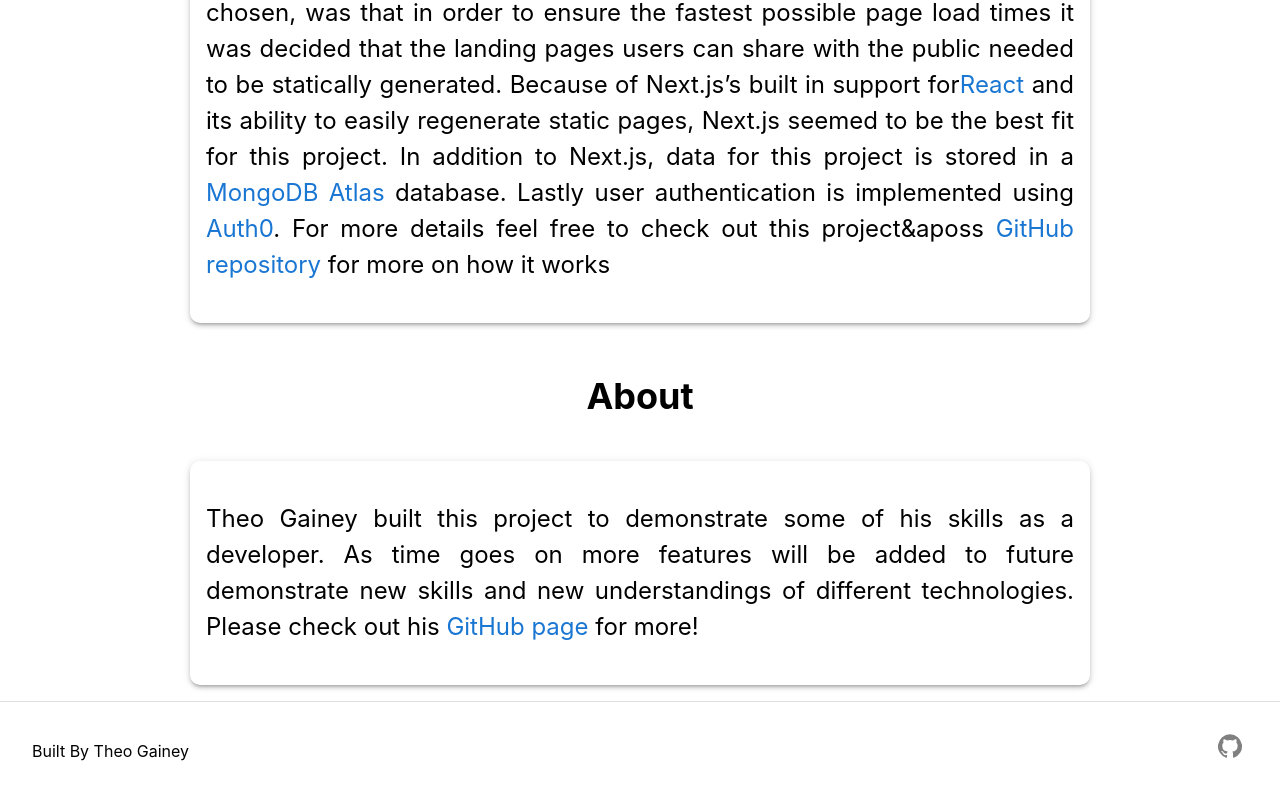
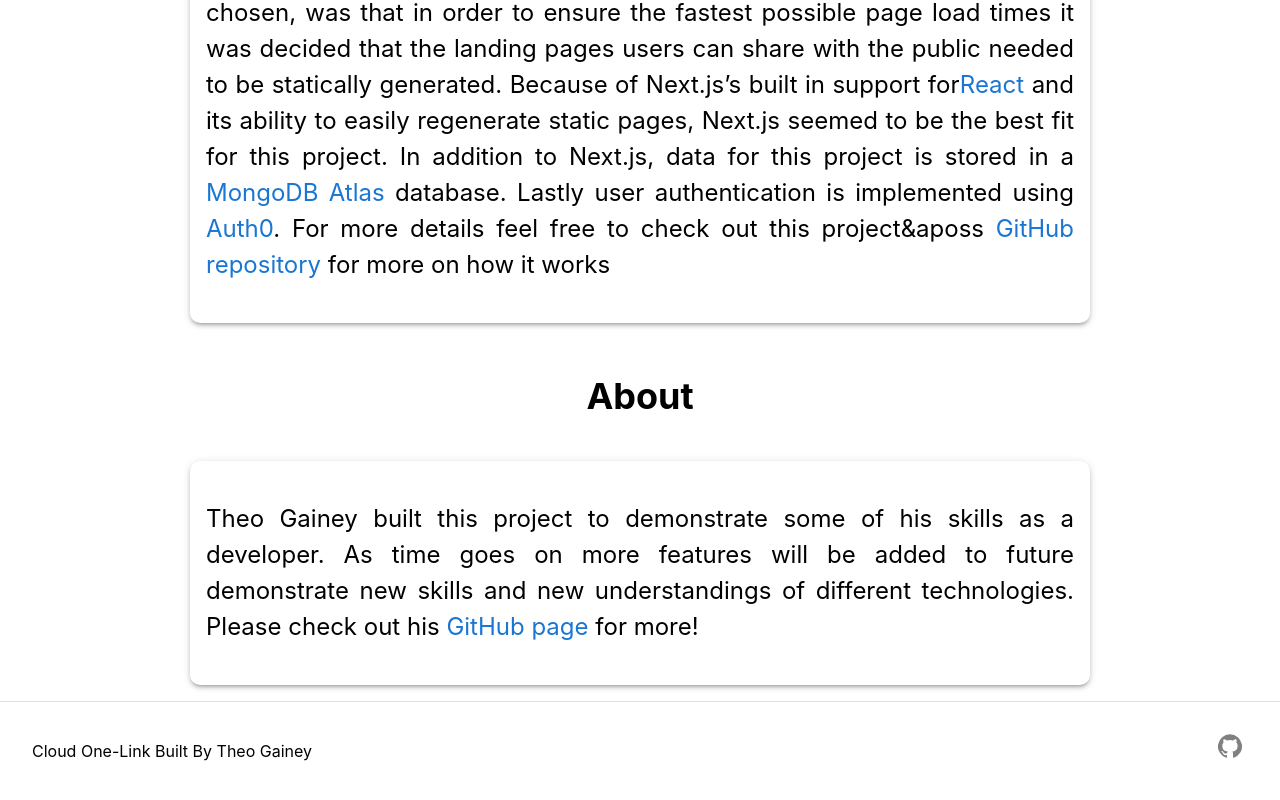
Before and after one commit to theogainey/cloud-one-link, a Next.js app: page / in a window 1280 px wide. Shown: the part 556-1356 px from the top of the page. Built offline with nearby package versions, Linux system fonts and the light colour scheme; no server answers.

Commit message:
new link targets

```diff
--- a/components/layout.js
+++ b/components/layout.js
@@ -34,12 +34,14 @@
       <main>{children}</main>
       <footer className={styles.footer}>
         <div className={styles.copyright}>
+          <Link href={`/`} className={styles.footerButton}>
           <a>
-            Built By Theo Gainey
+            Cloud One-Link Built By Theo Gainey
             </a>
+          </Link>
         </div>
         <div className={styles.footerButtonDiv}>
-          <Link href={`https://github.com/theogainey`} className={styles.footerButton}>
+          <Link href={`https://github.com/theogainey/cloud-one-link`} className={styles.footerButton}>
             <a target="_blank" rel="noopener noreferrer">
               <svg height="30" width="30" fill={"grey"} >
                 <path d="M12 .3a12 12 0 0 0-3.8 23.4c.6.1.8-.3.8-.6v-2c-3.3.7-4-1.6-4-1.6-.6-1.4-1.4-1.8-1.4-1.8-1-.7.1-.7.1-.7 1.2 0 1.9 1.2 1.9 1.2 1 1.8 2.8 1.3 3.5 1 0-.8.4-1.3.7-1.6-2.7-.3-5.5-1.3-5.5-6 0-1.2.5-2.3 1.3-3.1-.2-.4-.6-1.6 0-3.2 0 0 1-.3 3.4 1.2a11.5 11.5 0 0 1 6 0c2.3-1.5 3.3-1.2 3.3-1.2.6 1.6.2 2.8 0 3.2.9.8 1.3 1.9 1.3 3.2 0 4.6-2.8 5.6-5.5 5.9.5.4.9 1 .9 2.2v3.3c0 .3.1.7.8.6A12 12 0 0 0 12 .3"/>
--- a/pages/[slug].js
+++ b/pages/[slug].js
@@ -20,13 +20,13 @@
       <footer className={styles.footer}>
         <div className={styles.copyright}>
           <Link href={`/`} className={styles.footerButton}>
-          <a>
-            Cloud One-Link By Theo Gainey
+            <a>
+              Cloud One-Link Built By Theo Gainey
             </a>
           </Link>
         </div>
         <div className={styles.footerButtonDiv}>
-          <Link href={`https://github.com/theogainey`} className={styles.footerButton}>
+          <Link href={`https://github.com/theogainey/cloud-one-link`} className={styles.footerButton}>
             <a target="_blank" rel="noopener noreferrer">
               <svg height="30" width="30" fill={"grey"} >
                 <path d="M12 .3a12 12 0 0 0-3.8 23.4c.6.1.8-.3.8-.6v-2c-3.3.7-4-1.6-4-1.6-.6-1.4-1.4-1.8-1.4-1.8-1-.7.1-.7.1-.7 1.2 0 1.9 1.2 1.9 1.2 1 1.8 2.8 1.3 3.5 1 0-.8.4-1.3.7-1.6-2.7-.3-5.5-1.3-5.5-6 0-1.2.5-2.3 1.3-3.1-.2-.4-.6-1.6 0-3.2 0 0 1-.3 3.4 1.2a11.5 11.5 0 0 1 6 0c2.3-1.5 3.3-1.2 3.3-1.2.6 1.6.2 2.8 0 3.2.9.8 1.3 1.9 1.3 3.2 0 4.6-2.8 5.6-5.5 5.9.5.4.9 1 .9 2.2v3.3c0 .3.1.7.8.6A12 12 0 0 0 12 .3"/>
```
